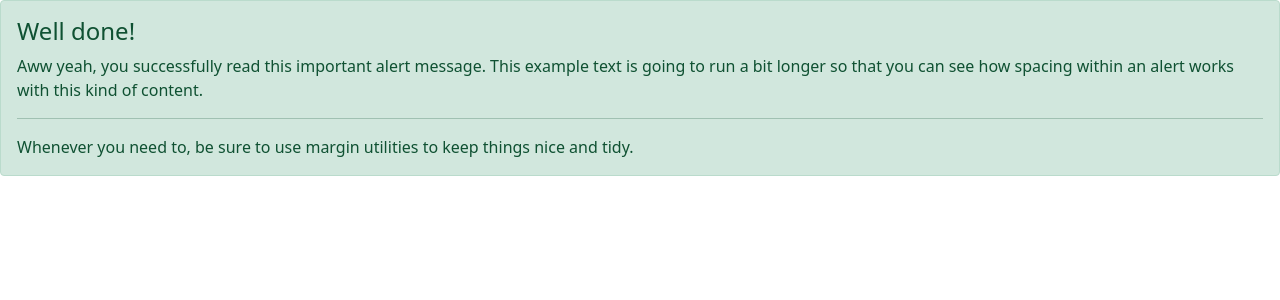
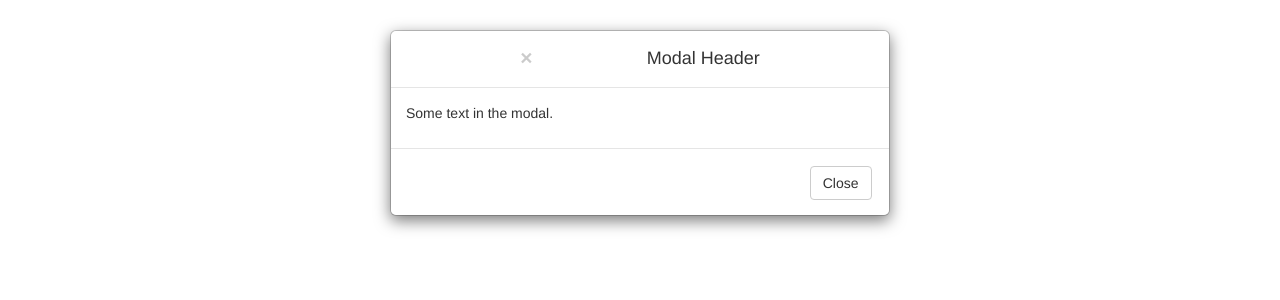
Before and after one commit to Vazziq/ticket-app, an Angular app: page /login/badge in a window 1280 px wide. Shown: the top 300 px of the page. Built offline with nearby package versions, Linux system fonts and the light colour scheme.

Commit message:
navbar+idcard

```diff
--- a/angular.json
+++ b/angular.json
@@ -29,7 +29,10 @@
             "styles": [
               "src/styles.css"
             ],
-            "scripts": []
+            "scripts": [
+              "./node_modules/jquery/dist/jquery.js",
+              "./node_modules/bootstrap/dist/js/bootstrap.min.js"
+            ]
           },
           "configurations": {
             "production": {
@@ -96,7 +99,10 @@
             "styles": [
               "src/styles.css"
             ],
-            "scripts": []
+            "scripts": [
+              "./node_modules/jquery/dist/jquery.js",
+              "./node_modules/bootstrap/dist/js/bootstrap.min.js"
+            ]
           }
         }
       }
--- a/package.json
+++ b/package.json
@@ -20,6 +20,7 @@
     "@angular/router": "~12.2.0",
     "bootstrap": "^5.1.0",
     "bootstrap-icons": "^1.5.0",
+    "jquery": "^3.6.0",
     "rxjs": "~6.6.0",
     "tslib": "^2.3.0",
     "zone.js": "~0.11.4"
@@ -28,6 +29,7 @@
     "@angular-devkit/build-angular": "~12.2.2",
     "@angular/cli": "~12.2.2",
     "@angular/compiler-cli": "~12.2.0",
+    "@types/bootstrap": "^5.1.4",
     "@types/jasmine": "~3.8.0",
     "@types/node": "^12.11.1",
     "jasmine-core": "~3.8.0",
--- a/src/app/badge/badge.component.html
+++ b/src/app/badge/badge.component.html
@@ -1,7 +1,53 @@
-<div class="alert alert-success" role="alert">
-  <h4 class="alert-heading">Well done!</h4>
-  <p>Aww yeah, you successfully read this important alert message. This example text is going to run a bit longer so
-    that you can see how spacing within an alert works with this kind of content.</p>
-  <hr>
-  <p class="mb-0">Whenever you need to, be sure to use margin utilities to keep things nice and tidy.</p>
+<link rel="stylesheet" href="http://maxcdn.bootstrapcdn.com/bootstrap/3.3.6/css/bootstrap.min.css">
+<!-- <link href="https://cdn.jsdelivr.net/npm/bootstrap@5.1.1/dist/css/bootstrap.min.css" rel="stylesheet"
+  integrity="sha384-F3w7mX95PdgyTmZZMECAngseQB83DfGTowi0iMjiWaeVhAn4FJkqJByhZMI3AhiU" crossorigin="anonymous"> -->
+
+
+<div class="container">
+
+  <!-- Modal -->
+  <div class="modal show" id="myModal" role="dialog">
+    <div class="modal-dialog">
+
+      <!-- Modal content-->
+      <div class="modal-content">
+        <div class="modal-header">
+          <button type="button" class="close" data-dismiss="modal">&times;</button>
+          <h4 class="modal-title">Modal Header</h4>
+        </div>
+        <div class="modal-body">
+          <p>Some text in the modal.</p>
+        </div>
+        <div class="modal-footer">
+          <button type="button" class="btn btn-default" data-dismiss="modal">Close</button>
+        </div>
+      </div>
+
+    </div>
+  </div>
+
+<!-- Button trigger modal -->
+<!-- <button type="button" class="btn btn-primary" data-bs-toggle="modal" data-bs-target="#exampleModal">
+  Launch demo modal
+</button> -->
+
+<!-- Modal -->
+<!-- <div class="modal fade" id="exampleModal" tabindex="-1" aria-labelledby="exampleModalLabel" aria-hidden="true">
+  <div class="modal-dialog">
+    <div class="modal-content">
+      <div class="modal-header">
+        <h5 class="modal-title" id="exampleModalLabel">Modal title</h5>
+        <button type="button" class="btn-close" data-bs-dismiss="modal" aria-label="Close"></button>
+      </div>
+      <div class="modal-body">
+        ...
+      </div>
+      <div class="modal-footer">
+        <button type="button" class="btn btn-secondary" data-bs-dismiss="modal">Close</button>
+        <button type="button" class="btn btn-primary">Save changes</button>
+      </div>
+    </div>
+  </div>
+</div> -->
+
 </div>
--- a/src/app/badge/badge.component.ts
+++ b/src/app/badge/badge.component.ts
@@ -1,4 +1,5 @@
 import { Component, OnInit } from '@angular/core';
+
 
 @Component({
   selector: 'badge',
@@ -12,4 +13,5 @@ export class BadgeComponent implements OnInit {
   ngOnInit(): void {
   }
 
+
 }
--- a/src/app/home/home.component.html
+++ b/src/app/home/home.component.html
@@ -1 +1,30 @@
-<p>home works!</p>
+<nav class="navbar navbar-expand-lg bg-light">
+  <div class="container-fluid">
+    <a class="navbar-brand" href="#">
+      <img src="../assets/bwi-logo.png" alt="" width="" class="d-inline-block align-text-top">
+    </a>
+    <button class="navbar-toggler" type="button" data-bs-toggle="collapse" data-bs-target="#navbarSupportedContent"
+      aria-controls="navbarSupportedContent" aria-expanded="false" aria-label="Toggle navigation">
+      <span class="navbar-toggler-icon"></span>
+    </button>
+    <div class="collapse navbar-collapse d-flex justify-content-center" id="navbarSupportedContent">
+      <ul class="navbar-nav">
+        <li class="nav-item me-2">
+          <a class="nav-link active" aria-current="page" href="">jeden</a>
+        </li>
+        <li class="nav-item me-2">
+          <a class="nav-link active" aria-current="page" href=""><i class="fas fa-plus-circle"></i></a>
+        </li>
+        <li class="nav-item me-2">
+          <a class="nav-link active" aria-current="page" href="">Logout <i class="fas fa-sign-out-alt"></i></a>
+        </li>
+      </ul>
+    </div>
+    <form class="d-flex">
+      <input class="form-control me-2" type="search" placeholder="Szukaj" aria-label="Search">
+      <button class="btn btn-primary" type="submit">
+        <i class="fas fa-search"></i>
+      </button>
+    </form>
+  </div>
+</nav>
--- a/src/app/login/login.component.html
+++ b/src/app/login/login.component.html
@@ -44,7 +44,7 @@
             <!-- <div class="d-flex justify-content-start ms-5 mt-4">
                 <i type="button" class="fas fa-id-card-alt fa-5x" style="color: #1266F1"></i> -->
             <button routerLink="badge" (click)="onBadge()" type="button"
-              class="btn d-flex justify-content-center mx-auto" data-bs-toggle="tooltip" title="Kliknij aby zalogować">
+              class="btn d-flex justify-content-center mx-auto" title="Kliknij aby zalogować">
               <div class="d-flex justify-content-center" style="color: #1266F1">
                 <i class="fas fa-id-card-alt fa-5x me-4"></i>
                 <div class="align-self-center">
```
Also changed, not shown: 1 other file (tests, documents, lock files or other folders).
